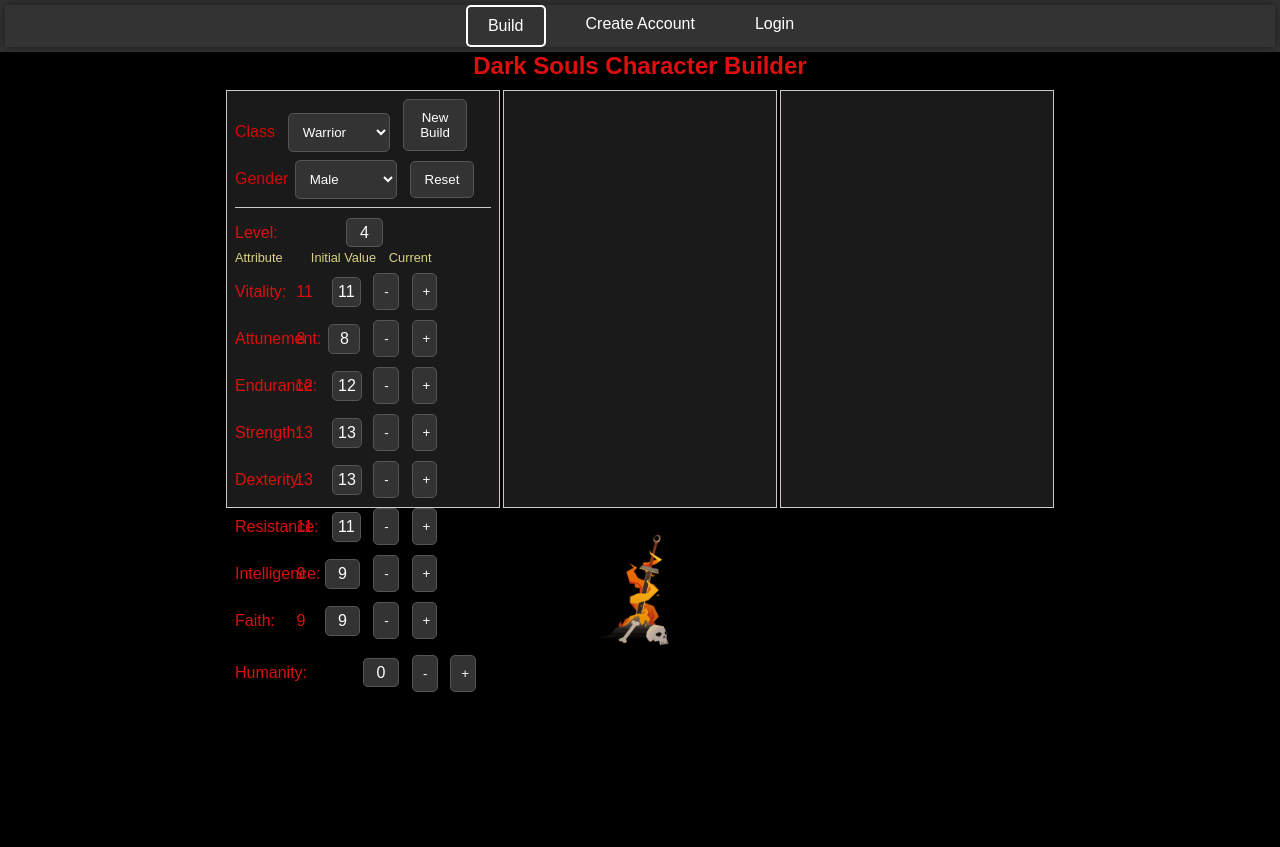
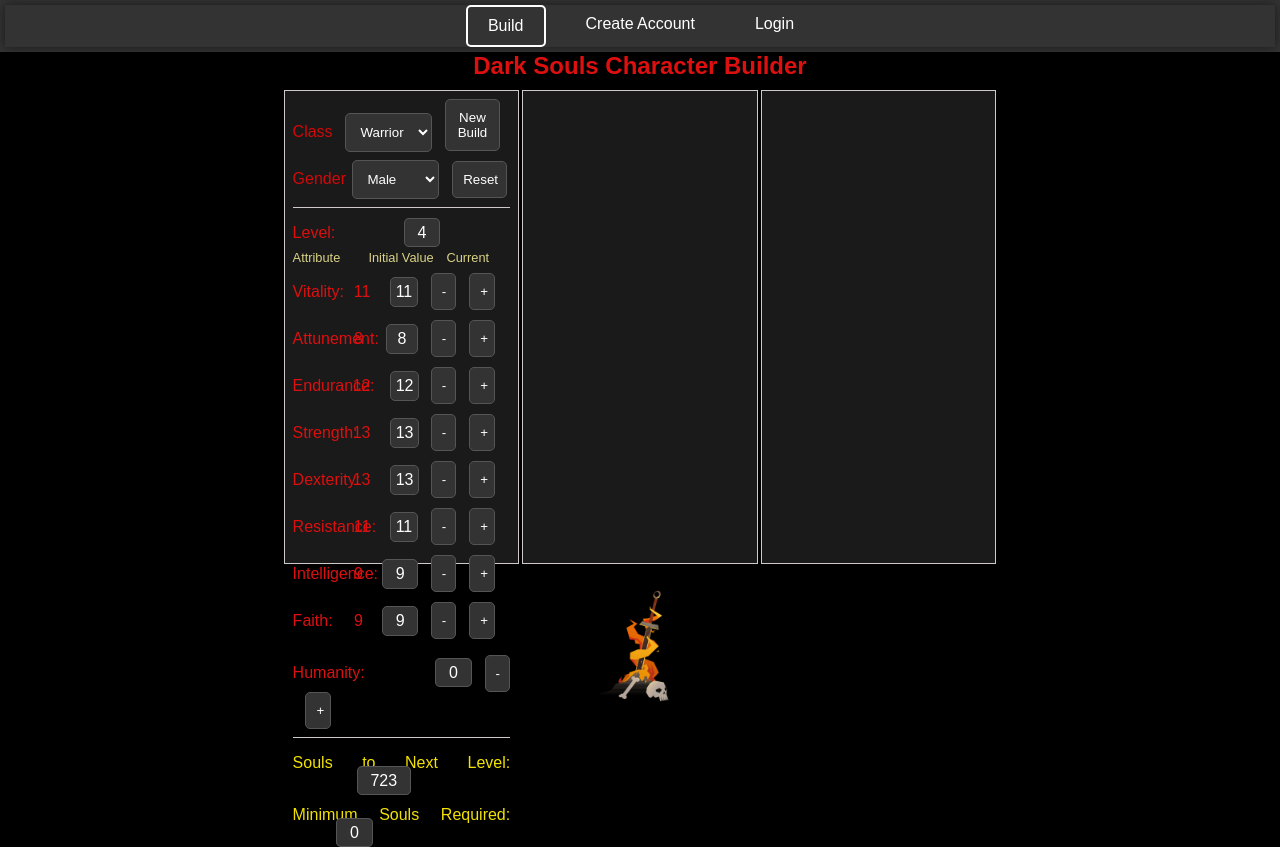
Before and after one commit to brandonbjs/dark-souls-character-builder, a React (Create React App) app in the folder souls-builder-app/: page / in a window 1280 px wide. Before the commit the page ends 800 px from the top, so only its background shows below. Built offline with nearby package versions, Linux system fonts and the light colour scheme.

Commit message:
Added space at the bottom of the attributes-grid for souls to next level and min souls spent.

```diff
--- a/souls-builder-app/src/App.css
+++ b/souls-builder-app/src/App.css
@@ -72,8 +72,8 @@
 .items-grid {
   border: 1px solid rgb(207, 201, 202);
   background-color: #1a1a1a;
-  height: 50vh;
-  width: 20vw;
+  height: 57vh;
+  width: 17vw;
   text-align: left;
   padding: 1vh;
   justify-content: space-between; /* Align items along the row axis */
@@ -89,6 +89,13 @@
   margin-bottom: 1vh;
   border-bottom: 1px solid rgb(207, 201, 202);
   padding-bottom: 1vh;
+}
+
+.soulsCounter {
+  color: #f1e202;
+  margin-top: 1vh;
+  border-top: 1px solid rgb(207, 201, 202);
+  padding-top: 1vh;
 }
 
 
@@ -202,6 +209,38 @@
   width: 2vw;
 }
 
+.soulsToNextLevel {
+  padding-top: 1vh;
+}
+
+.minSoulsReq {
+  padding-top: 2vh;
+}
+
+.soulsToNextLevelNumber {
+  width: 25%;
+  padding: 5px;
+  padding-left: 1vw;
+  padding-right: 1vw;
+  border-radius: 5px;
+  margin-left: 5vw;
+  background-color: #333; /* Dark background color */
+  color: #fff; /* White text color */
+  border: 1px solid #555; /* Dark border */
+}
+
+.spentSoulsNumber {
+  width: 25%;
+  padding: 5px;
+  padding-left: 1vw;
+  padding-right: 1vw;
+  border-radius: 5px;
+  margin-left: 3.4vw;
+  background-color: #333; /* Dark background color */
+  color: #fff; /* White text color */
+  border: 1px solid #555; /* Dark border */
+}
+
 
 .init {
   padding-left: 2.2vw;
--- a/souls-builder-app/src/components/CharacterBuilder.js
+++ b/souls-builder-app/src/components/CharacterBuilder.js
@@ -1,5 +1,5 @@
-import React, { Component } from 'react'
-import { v4 as uuidv4 } from 'uuid'
+import React, { Component } from "react"
+import { v4 as uuidv4 } from "uuid"
 
 
 class CharacterBuilder extends Component {
@@ -10,20 +10,21 @@
   constructor(props) {
     super(props)
 
-    // Define a mapping of character classes to their initial levels
+    // Define a mapping of initial level values for each class
     this.classLevelMapping = {
       warrior: 4,
-      knight: 8,
-      wanderer: 6,
-      thief: 11,
-      bandit: 7,
+      knight: 5,
+      wanderer: 3,
+      thief: 5,
+      bandit: 4,
       hunter: 4,
-      sorcerer: 14,
-      pyromancer: 4,
-      cleric: 8,
-      deprived: 8,
+      sorcerer: 3,
+      pyromancer: 1,
+      cleric: 2,
+      deprived: 6,
     }
 
+    // Define a mapping of  initial attribute values for each class
     this.classAttributeMapping = {
       warrior: {vitality: 11, attunement: 8, endurance: 12, strength: 13,
          dexterity: 13, resistance: 11, intelligence: 9, faith: 9},
@@ -45,13 +46,12 @@
         dexterity: 8, resistance: 11, intelligence: 8, faith: 14},
       deprived: {vitality: 11, attunement: 11, endurance: 11, strength: 11,
         dexterity: 11, resistance: 11, intelligence: 11, faith: 11},
-
     }
 
     this.state = {
       buildId: uuidv4(),
-      characterClass: '',
-      characterGender: '',
+      characterClass: "",
+      characterGender: "",
       buildLevel: 4,
       initVitality: 11,
       initAttunement: 8,
@@ -69,7 +69,31 @@
       resistance: 11,
       intelligence: 9,
       faith: 9,
-      humanity: 0
+      humanity: 0,
+      spentSouls: 0,
+      soulsToNextLevel: 0,
+    }
+  }
+
+  // set initial souls needed for next level with the componentDidMount()
+  // lifecycle method
+  componentDidMount() {
+    this.setLowerSoulsLevel();
+  }
+
+  /* using the componentDidUpdate() lifecycle method, we track when there has been a change
+   in the build level and we check if it is less than or equal to 12, if it is we call the
+   setLowerSoulsLevel() method. If build level is 13 or higher, we call calculateSoulsToNextLevel().
+   It must be done this way because the equation used to calculate the souss needed is only
+   accurate from level 12 and up.
+   */
+  componentDidUpdate(prevProps, prevState) {
+    if (prevState.buildLevel !== this.state.buildLevel) {
+      if ( this.state.buildLevel <= 12 ) {
+        this.setLowerSoulsLevel();
+      } else {
+        this.calculateSoulsToNextLevel();
+      }
     }
   }
 
@@ -102,7 +126,7 @@
 
   handleNewBuildClick = () => {
     // Open a new page in another tab
-    window.open('https://brandonbjs.github.io/Dark-Souls-Character-Builder-gh-pages/', '_blank')
+    window.open("https://brandonbjs.github.io/Dark-Souls-Character-Builder-gh-pages/", "_blank")
   }
 
   handleResetClick = () => {
@@ -112,7 +136,7 @@
 
   // Generic method to increment an attribute
   handleIncrement = (attribute) => {
-    if (attribute === 'humanity') {
+    if (attribute === "humanity") {
       this.setState((prevState) => ({
         humanity: prevState.humanity + 1,
       }))
@@ -126,7 +150,7 @@
 
     // Generic method to decrement an attribute
     handleDecrement = (attribute) => {
-      if (attribute === 'humanity' && this.state.humanity > 0) {
+      if (attribute === "humanity" && this.state.humanity > 0) {
         this.setState((prevState) => ({
           humanity: prevState.humanity - 1,
         }))
@@ -140,6 +164,40 @@
         }
       }
 
+    }
+
+    // method to set the souls for LOWER levels (1-12)
+    setLowerSoulsLevel = () => {
+      const { buildLevel } = this.state;
+      let souls;
+
+      // use a switch to deal with levels 1-11 because the equation to calculate
+      // souls for next level is only accurate for level 12 and up.
+      const lowerLevels = {
+        1: 673,
+        2: 689,
+        3: 706,
+        4: 723,
+        5: 740,
+        6: 757,
+        7: 775,
+        8: 793,
+        9: 811,
+        10: 829,
+        11: 847,
+        12: 1038,
+      }
+
+      souls = lowerLevels[buildLevel];
+
+      this.setState({ soulsToNextLevel: souls });
+    }
+
+    // method to calculate the souls needed for next level (levels greater than 12)
+    calculateSoulsToNextLevel = () => {
+      const { buildLevel } = this.state;
+      const calcSouls = Math.round((0.02 * Math.pow((buildLevel+1), 3)) + (3.06 * Math.pow((buildLevel+1), 2)) + (105.6 * (buildLevel+1)) - 895);
+      this.setState({ soulsToNextLevel: calcSouls });
     }
 
   render() {
@@ -156,7 +214,7 @@
         <div className="attributes-grid">
           <div className="dropdown">
             <label htmlFor="characterClass">Class</label>
-            <select id="characterClass" className='characterClass'
+            <select id="characterClass" className="characterClass"
              value={this.state.characterClass}
              onChange={this.handleClassChange}>
               <option value="warrior">Warrior</option>
@@ -171,7 +229,7 @@
               <option value="deprived">Deprived</option>
             </select>
 
-            <button type="button" className='newBuildButton'
+            <button type="button" className="newBuildButton"
                     onClick={this.handleNewBuildClick}>
                 New Build
             </button>
@@ -180,28 +238,28 @@
 
           <div className="genderDropdown">
             <label htmlFor="characterGender">Gender</label>
-            <select id="characterGender" className='characterGender'
+            <select id="characterGender" className="characterGender"
              value={this.state.characterGender}
              onChange={(e) => this.setState({ characterGender: e.target.value })}>
               <option value="male">Male</option>
               <option value="female">Female</option>
             </select>
 
-            <button type="button" className='resetButton'
+            <button type="button" className="resetButton"
                     onClick={this.handleResetClick}>
               Reset
             </button>
           </div>
 
-          <div className='buildLevel'>
+          <div className="buildLevel">
             <span>Level: </span>
-            <span className='levelNumber'>{this.state.buildLevel}</span>
+            <span className="levelNumber">{this.state.buildLevel}</span>
           </div>
 
-          <div className='attributesInfo'>
+          <div className="attributesInfo">
             <span>Attribute</span>
-            <span className='init'>Initial Value</span>
-            <span className='current'>Current</span>
+            <span className="init">Initial Value</span>
+            <span className="current">Current</span>
           </div>
 
           <div className="attribute-row">
@@ -210,13 +268,13 @@
               <span className="initial-vitality">{this.state.initVitality}</span>
               <span className="current-value">{this.state.vitality}</span>
             </div>
-            <div className='button-row'>
-            <button type="button" className='attributeButton'
-                    onClick={() => this.handleDecrement('vitality')}>
+            <div className="button-row">
+            <button type="button" className="attributeButton"
+                    onClick={() => this.handleDecrement("vitality")}>
               -
             </button>
-            <button type="button" className='attributeButton'
-                    onClick={() => this.handleIncrement('vitality')}>
+            <button type="button" className="attributeButton"
+                    onClick={() => this.handleIncrement("vitality")}>
               +
             </button>
             </div>
@@ -228,13 +286,13 @@
               <span className="initial-attunement">{this.state.initAttunement}</span>
               <span className="current-value">{this.state.attunement}</span>
             </div>
-            <div className='button-row'>
-            <button type="button" className='attributeButton'
-                    onClick={() => this.handleDecrement('attunement')}>
+            <div className="button-row">
+            <button type="button" className="attributeButton"
+                    onClick={() => this.handleDecrement("attunement")}>
               -
             </button>
-            <button type="button" className='attributeButton'
-                    onClick={() => this.handleIncrement('attunement')}>
+            <button type="button" className="attributeButton"
+                    onClick={() => this.handleIncrement("attunement")}>
               +
             </button>
             </div>
@@ -246,13 +304,13 @@
               <span className="initial-vitality">{this.state.initEndurance}</span>
               <span className="current-value">{this.state.endurance}</span>
             </div>
-            <div className='button-row'>
-            <button type="button" className='attributeButton'
-                    onClick={() => this.handleDecrement('endurance')}>
+            <div className="button-row">
+            <button type="button" className="attributeButton"
+                    onClick={() => this.handleDecrement("endurance")}>
               -
             </button>
-            <button type="button" className='attributeButton'
-                    onClick={() => this.handleIncrement('endurance')}>
+            <button type="button" className="attributeButton"
+                    onClick={() => this.handleIncrement("endurance")}>
               +
             </button>
             </div>
@@ -264,13 +322,13 @@
               <span className="initial-vitality">{this.state.initStrength}</span>
               <span className="current-value">{this.state.strength}</span>
             </div>
-            <div className='button-row'>
-            <button type="button" className='attributeButton'
-                    onClick={() => this.handleDecrement('strength')}>
+            <div className="button-row">
+            <button type="button" className="attributeButton"
+                    onClick={() => this.handleDecrement("strength")}>
               -
             </button>
-            <button type="button" className='attributeButton'
-                    onClick={() => this.handleIncrement('strength')}>
+            <button type="button" className="attributeButton"
+                    onClick={() => this.handleIncrement("strength")}>
               +
             </button>
             </div>
@@ -282,13 +340,13 @@
               <span className="initial-vitality">{this.state.initDexterity}</span>
               <span className="current-value">{this.state.dexterity}</span>
             </div>
-            <div className='button-row'>
-            <button type="button" className='attributeButton'
-                    onClick={() => this.handleDecrement('dexterity')}>
+            <div className="button-row">
+            <button type="button" className="attributeButton"
+                    onClick={() => this.handleDecrement("dexterity")}>
               -
             </button>
-            <button type="button" className='attributeButton'
-                    onClick={() => this.handleIncrement('dexterity')}>
+            <button type="button" className="attributeButton"
+                    onClick={() => this.handleIncrement("dexterity")}>
               +
             </button>
             </div>
@@ -300,13 +358,13 @@
               <span className="initial-vitality">{this.state.initResistance}</span>
               <span className="current-value">{this.state.resistance}</span>
             </div>
-            <div className='button-row'>
-            <button type="button" className='attributeButton'
-                    onClick={() => this.handleDecrement('resistance')}>
+            <div className="button-row">
+            <button type="button" className="attributeButton"
+                    onClick={() => this.handleDecrement("resistance")}>
               -
             </button>
-            <button type="button" className='attributeButton'
-                    onClick={() => this.handleIncrement('resistance')}>
+            <button type="button" className="attributeButton"
+                    onClick={() => this.handleIncrement("resistance")}>
               +
             </button>
             </div>
@@ -318,13 +376,13 @@
               <span className="initial-vitality">{this.state.initIntelligence}</span>
               <span className="current-value">{this.state.intelligence}</span>
             </div>
-            <div className='button-row'>
-            <button type="button" className='attributeButton'
-                    onClick={() => this.handleDecrement('intelligence')}>
+            <div className="button-row">
+            <button type="button" className="attributeButton"
+                    onClick={() => this.handleDecrement("intelligence")}>
               -
             </button>
-            <button type="button" className='attributeButton'
-                    onClick={() => this.handleIncrement('intelligence')}>
+            <button type="button" className="attributeButton"
+                    onClick={() => this.handleIncrement("intelligence")}>
               +
             </button>
             </div>
@@ -336,42 +394,47 @@
               <span className="initial-vitality">{this.state.initFaith}</span>
               <span className="current-value">{this.state.faith}</span>
             </div>
-            <div className='button-row'>
-            <button type="button" className='attributeButton'
-                    onClick={() => this.handleDecrement('faith')}>
+            <div className="button-row">
+            <button type="button" className="attributeButton"
+                    onClick={() => this.handleDecrement("faith")}>
               -
             </button>
-            <button type="button" className='attributeButton'
-                    onClick={() => this.handleIncrement('faith')}>
+            <button type="button" className="attributeButton"
+                    onClick={() => this.handleIncrement("faith")}>
               +
             </button>
             </div>
           </div>
 
-          <div className='buildLevel'>
+          <div className="buildLevel">
             <span>Humanity: </span>
-            <span className='humanityNumber'>{this.state.humanity}</span>
-            <button type="button" className='attributeButton'
-                    onClick={() => this.handleDecrement('humanity')}>
+            <span className="humanityNumber">{this.state.humanity}</span>
+            <button type="button" className="attributeButton"
+                    onClick={() => this.handleDecrement("humanity")}>
               -
             </button>
-            <button type="button" className='attributeButton'
-                    onClick={() => this.handleIncrement('humanity')}>
+            <button type="button" className="attributeButton"
+                    onClick={() => this.handleIncrement("humanity")}>
               +
             </button>
           </div>
 
+          <div className="soulsCounter">
+            <div className="soulsToNextLevel">
+              <span>Souls to Next Level: </span>
+              <span className="soulsToNextLevelNumber">{this.state.soulsToNextLevel}</span>
+            </div>
 
-
-
-
-
-
-
+            <div className="minSoulsReq">
+              <span>Minimum Souls Required: </span>
+              <span className="spentSoulsNumber">{this.state.spentSouls}</span>
+            </div>
+          </div>
         </div>
 
+        {/* items-grid will house fields and inputs for:  */}
         <div className="items-grid">
-          {/* Items components go here */}
+
         </div>
 
         <div className="stats-grid">
```
